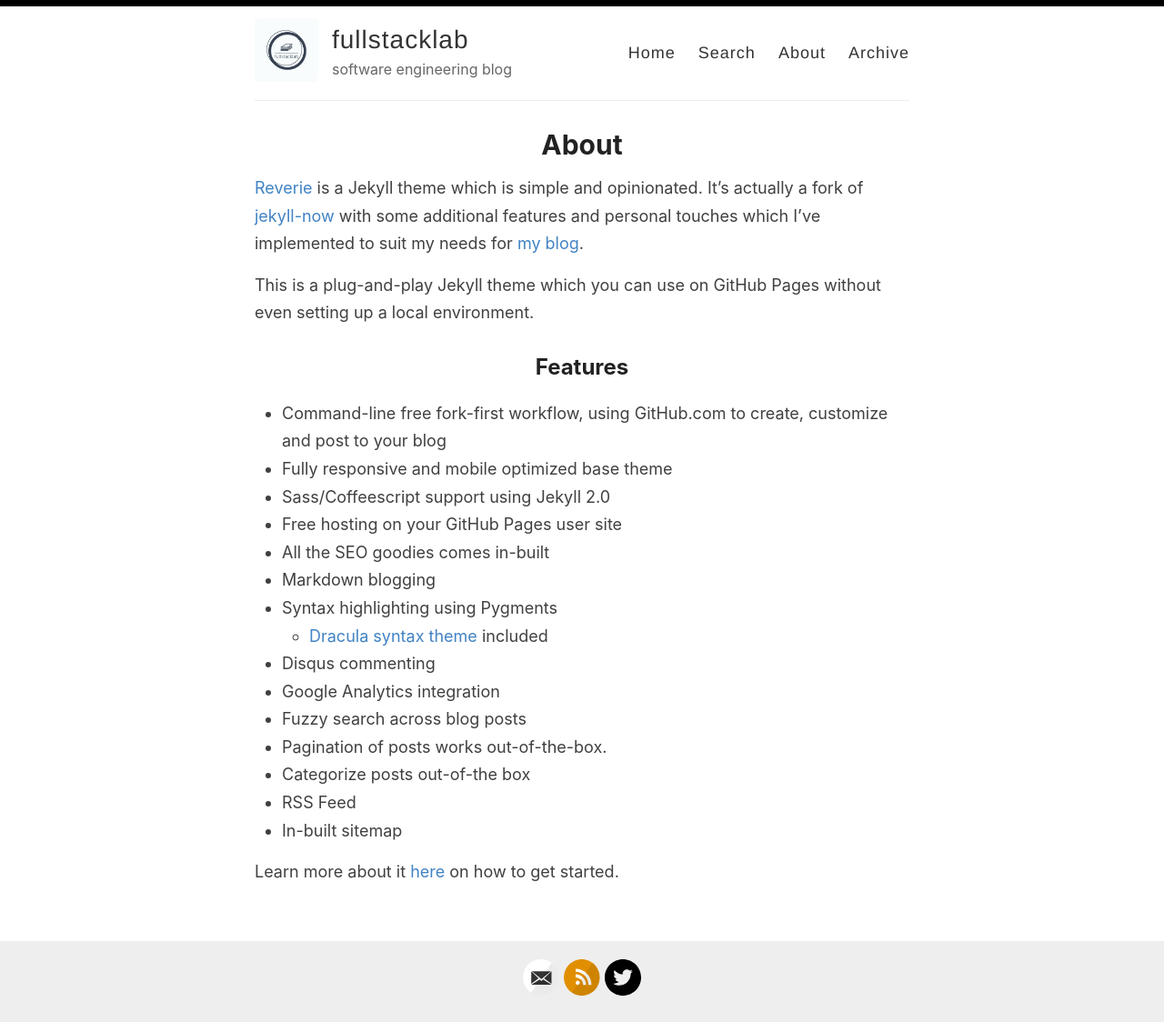
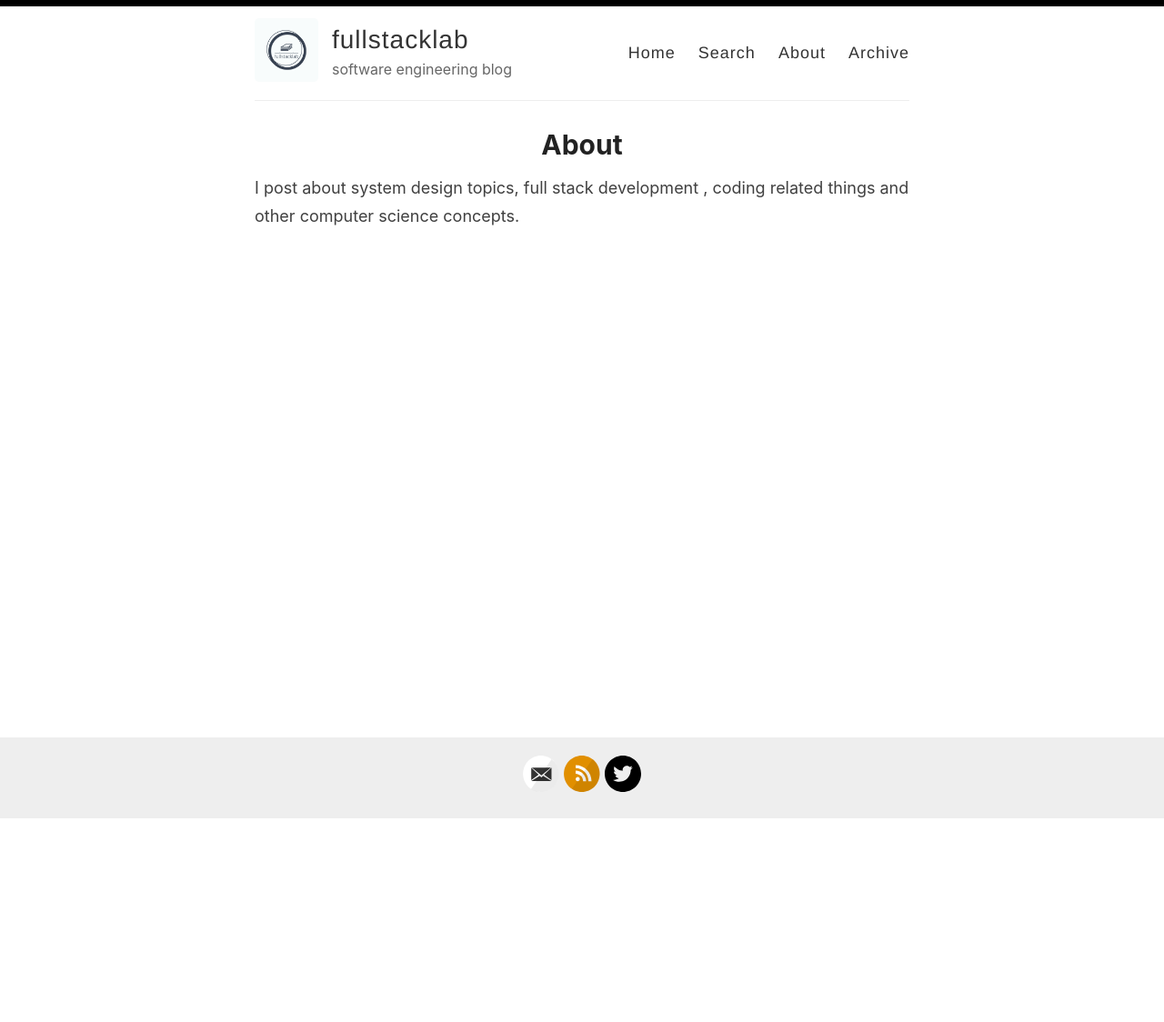
Before and after one commit to patnidevesh/patnidevesh.github.io, a Jekyll site: the page built from _pages/about.md, in a window 1280 px wide. Shown: the whole page at 91% size. Built offline with Jekyll 4.4.1, drawn with Linux system fonts in a browser that asks for light colours; after the commit the page ends 901 px from its top, so only the background shows below that.

Commit message:
Update about.md

```diff
--- a/_pages/about.md
+++ b/_pages/about.md
@@ -4,26 +4,4 @@ title: About
 permalink: /about/
 ---
 
-[Reverie](https://github.com/amitmerchant1990/reverie) is a Jekyll theme which is simple and opinionated. It's actually a fork of [jekyll-now](https://github.com/barryclark/jekyll-now) with some additional features and personal touches which I've implemented to suit my needs for [my blog](https://www.amitmerchant.com).
-
-This is a plug-and-play Jekyll theme which you can use on GitHub Pages without even setting up a local environment.
-
-## Features
-
-- Command-line free fork-first workflow, using GitHub.com to create, customize and post to your blog
-- Fully responsive and mobile optimized base theme
-- Sass/Coffeescript support using Jekyll 2.0
-- Free hosting on your GitHub Pages user site
-- All the SEO goodies comes in-built
-- Markdown blogging
-- Syntax highlighting using Pygments
-    - [Dracula syntax theme](https://draculatheme.com/) included
-- Disqus commenting
-- Google Analytics integration
-- Fuzzy search across blog posts
-- Pagination of posts works out-of-the-box.
-- Categorize posts out-of-the box
-- RSS Feed
-- In-built sitemap
-
-Learn more about it [here](https://github.com/amitmerchant1990/reverie) on how to get started.
+I post about system design topics, full stack development , coding related things and other computer science concepts.
```
